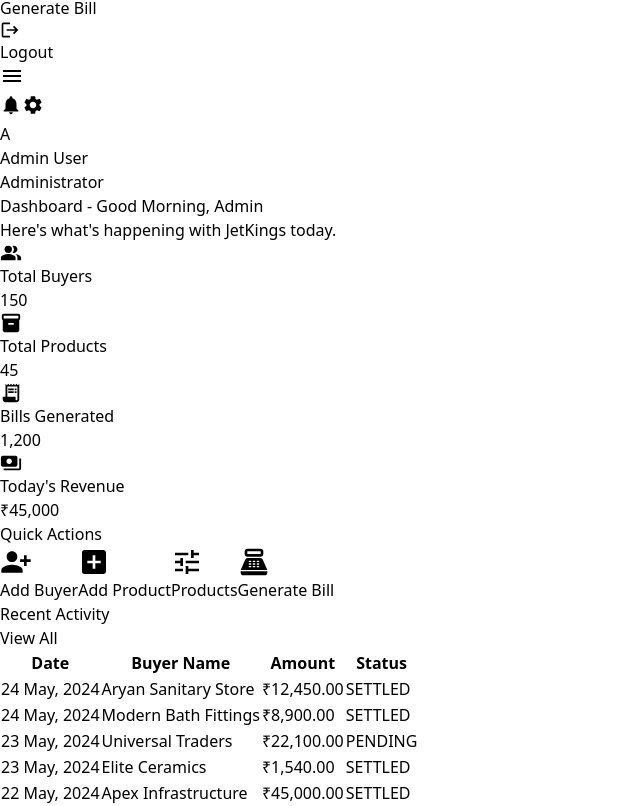
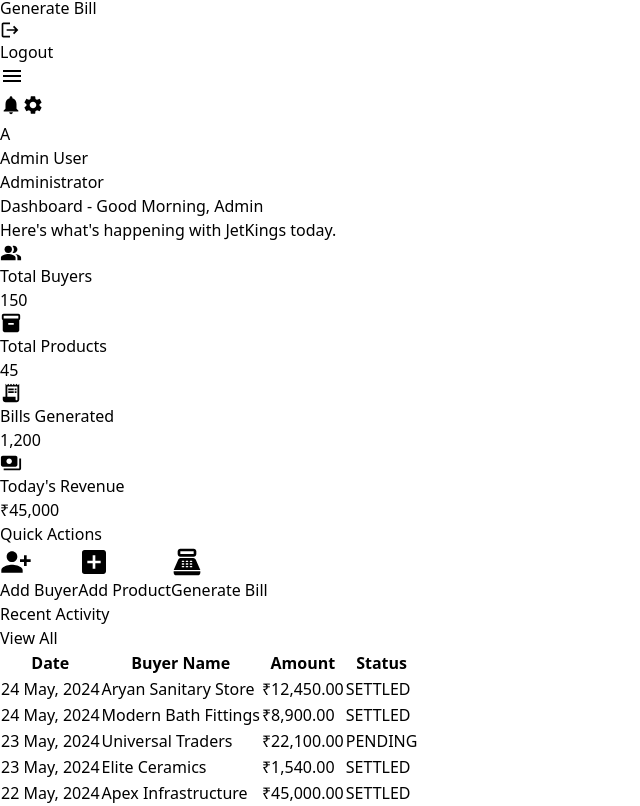
Before and after one commit to KaranBishtCG/JetKings-Frontend, a React (Vite) app: page / in a window 1280 px wide. Shown: the part 704-1510 px from the top of the page, without its empty margins (0-640 px from the left). Built offline with nearby package versions, Linux system fonts and the light colour scheme.

Commit message:
Fixed Routing Issue

```diff
--- a/src/pages/Home.jsx
+++ b/src/pages/Home.jsx
@@ -45,7 +45,6 @@ const stats = [
 const quickActions = [
   { label: 'Add Buyer', icon: MdPersonAddAlt1, active: false, path: '/buyers' },
   { label: 'Add Product', icon: MdAddBox, active: false, path: '/products' },
-  { label: 'Products', icon: MdTune, active: false, path: '/price-config' },
   { label: 'Generate Bill', icon: MdPointOfSale, active: true, path: '/generate-bill' },
 ]
 
```
